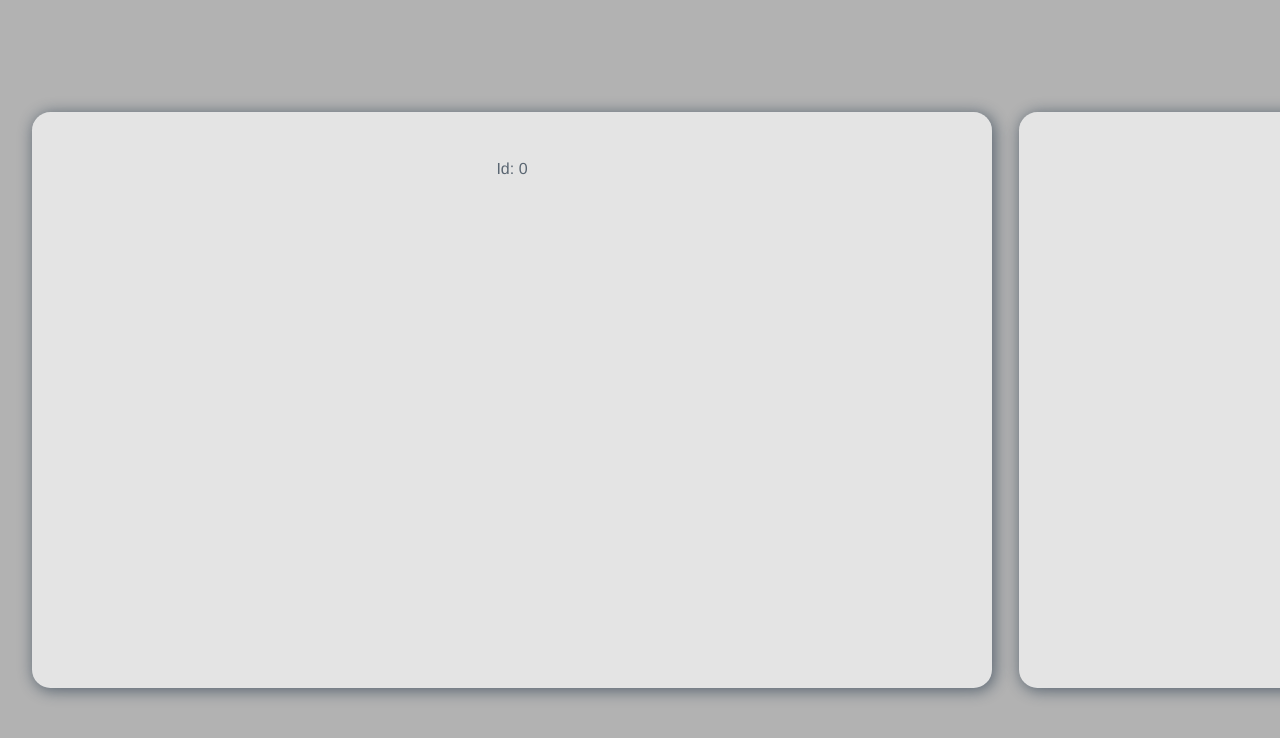
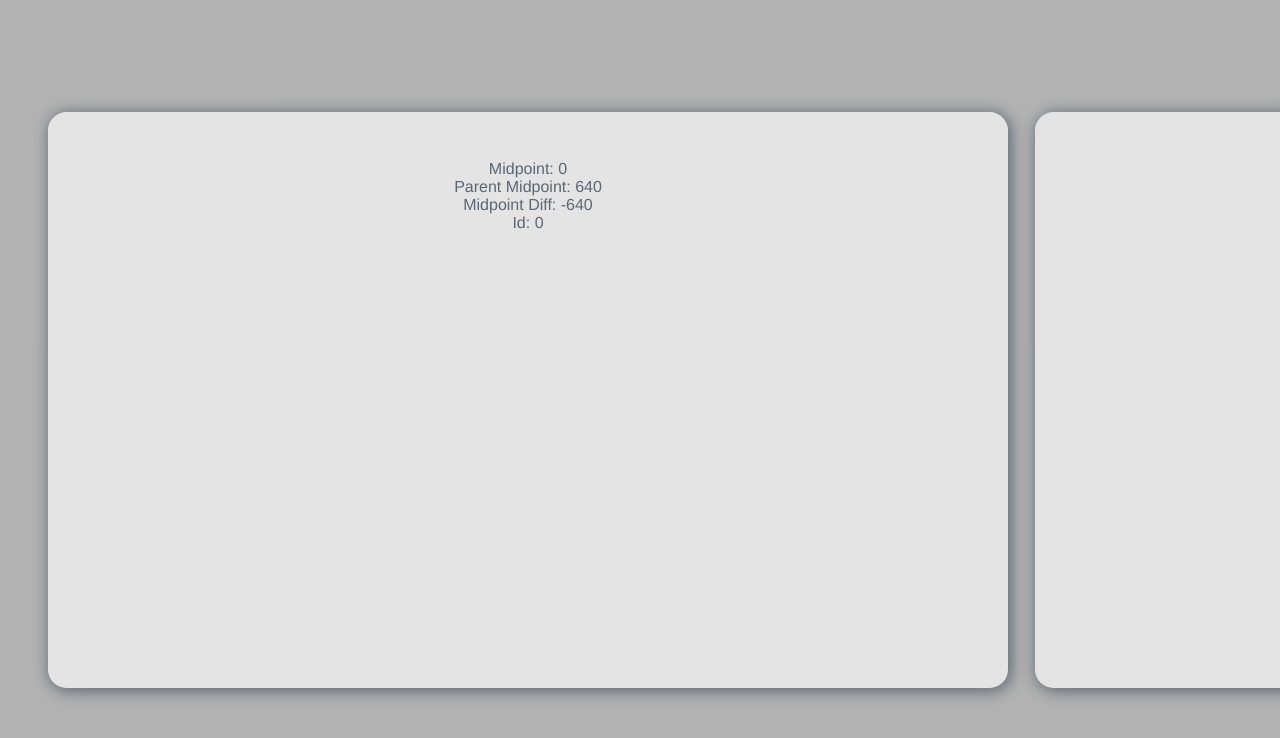
Before and after one commit to TheQuail13/vue-card-carousel, a Vue app: page / in a window 1280 px wide. Shown: the top 738 px of the page. Built offline with nearby package versions, Linux system fonts and the light colour scheme.

Commit message:
calc elem. nearest to screen midpoint

```diff
--- a/src/components/HelloWorld.vue
+++ b/src/components/HelloWorld.vue
@@ -8,49 +8,72 @@
       :is-touch="isTouch"
       @ontouch="handleTouch"
     ></Iteration>
+    <span>{{ closestToMiddle.cMainId }}</span>
   </div>
 </template>
 
 <script>
-import Iteration from './Iteration'
+import Iteration from "./Iteration";
 
 export default {
   components: {
     Iteration
   },
+
   props: {
     elements: {
       type: Array,
       required: true
     }
   },
-  data () {
+
+  data() {
     return {
       listToIterate: [],
       midpoint: 0,
       isTouch: false
-    }
+    };
   },
+
   methods: {
-    handleTouch (bool, dist) {
-      this.isTouch = !this.isTouch
+    handleTouch(bool, dist) {
+      this.isTouch = !this.isTouch;
       if (!bool) {
         // console.log(dist);
         // this.$el.scrollLeft = dist;
       }
     }
   },
-  mounted () {
-    const rect = this.$el.getBoundingClientRect()
-    this.midpoint = rect.width / 2 + rect.left
+
+  computed: {
+    closestToMiddle() {
+      if (this.listToIterate.length > 0) {
+        return this.listToIterate.reduce(
+          (acc, curr) =>
+            Math.abs(acc.distFromParentCenter) <
+            Math.abs(curr.distFromParentCenter)
+              ? acc
+              : curr,
+          {}
+        );
+      }
+      return {};
+    }
   },
-  created () {
+
+  mounted() {
+    const rect = this.$el.getBoundingClientRect();
+    this.midpoint = rect.width / 2 + rect.left;
+  },
+
+  created() {
     this.listToIterate = this.elements.map((row, index) => ({
       ...row,
-      cMainId: index
-    }))
+      cMainId: index,
+      distFromParentCenter: 0
+    }));
   }
-}
+};
 </script>
 
 <style scoped lang="scss">
@@ -78,7 +101,7 @@ export default {
 }
 
 .c-main:first-child {
-  margin-left: 2rem;
+  margin-left: 3rem;
 }
 
 // necessary for overflow not displaying right-padding
@@ -87,8 +110,8 @@ export default {
   content: "";
   display: block;
   position: absolute;
-  right: -2rem;
-  width: 2rem;
+  right: -3rem;
+  width: 3rem;
   height: 1px;
 }
 </style>
--- a/src/components/Iteration.vue
+++ b/src/components/Iteration.vue
@@ -1,8 +1,8 @@
 <template>
   <div :class="['c-main']" :style="topStyle">
-    <!-- <div>Midpoint: {{ midpoint }}</div>
+    <div>Midpoint: {{ midpoint }}</div>
     <div>Parent Midpoint: {{ parentMidPoint }}</div>
-    <div>Midpoint Diff: {{ midpointDist }}</div> -->
+    <div>Midpoint Diff: {{ midpointDist }}</div>
     <!-- <div>
       % From Parent Midpoint:
       {{ (percentFromParentMidpoint * 100).toFixed() }}%
@@ -35,7 +35,7 @@ export default {
     }
   },
 
-  data () {
+  data() {
     return {
       left: 0,
       top: 0,
@@ -43,70 +43,74 @@ export default {
       offSetTop: 0,
       midpoint: 0,
       screenWidth: 75
-    }
+    };
   },
 
   methods: {
-    callback (e) {
-      this.$emit('ontouch', true)
-      this.getCoords(e)
+    callback(e) {
+      console.log(this);
+      this.$emit("ontouch", true);
+      this.getCoords(e);
     },
-    endTouch () {
-      this.$emit('ontouch', false, this.midpointDist)
+    endTouch() {
+      this.$emit("ontouch", false, this.midpointDist);
+      console.log("Id: ", this.iterant.cMainId);
     },
-    getCoords (e) {
+    getCoords(e) {
       if (e) {
-        this.left = e.touches[0].clientX
-        this.top = e.touches[0].clientY
+        this.left = e.touches[0].clientX;
+        this.top = e.touches[0].clientY;
+        console.log();
       }
 
-      const rect = this.$el.getBoundingClientRect()
-      this.offSetTop = rect.top
-      this.offSetLeft = rect.left
-      this.midpoint = rect.width / 2 + rect.left
+      const rect = this.$el.getBoundingClientRect();
+      this.offSetTop = rect.top;
+      this.offSetLeft = rect.left;
+      this.midpoint = rect.width / 2 + rect.left;
+      this.iterant.distFromParentCenter = this.midpoint - this.parentMidPoint;
     }
   },
 
   computed: {
-    midpointDist () {
-      return this.midpoint - this.parentMidPoint
+    midpointDist() {
+      return this.midpoint - this.parentMidPoint;
     },
-    percentFromParentMidpoint () {
-      return Math.abs(this.midpointDist) / this.parentMidPoint
+    percentFromParentMidpoint() {
+      return Math.abs(this.midpointDist) / this.parentMidPoint;
     },
-    topStyle () {
+    topStyle() {
       if (this.percentFromParentMidpoint) {
         return {
           height: `${Math.max(1.1 - this.percentFromParentMidpoint * 0.5, 0.5) *
             100}vh`,
           opacity: `${Math.max(1.65 - this.percentFromParentMidpoint, 0.45)}`
-        }
+        };
       }
 
-      return null
+      return null;
     }
   },
 
-  mounted () {
-    this.$el.addEventListener('touchstart', this.callback, false)
-    this.$el.addEventListener('touchmove', this.callback, false)
-    this.$el.addEventListener('touchend', this.endTouch, false)
+  mounted() {
+    this.$el.addEventListener("touchstart", this.callback, false);
+    this.$el.addEventListener("touchmove", this.callback, false);
+    this.$el.addEventListener("touchend", this.endTouch, false);
   },
 
-  destroyed () {
-    this.$el.removeEventListener('touchstart', this.callback, false)
-    this.$el.removeEventListener('touchmove', this.callback, false)
-    this.$el.removeEventListener('touchend', this.endTouch, false)
+  destroyed() {
+    this.$el.removeEventListener("touchstart", this.callback, false);
+    this.$el.removeEventListener("touchmove", this.callback, false);
+    this.$el.removeEventListener("touchend", this.endTouch, false);
   },
 
   watch: {
-    isTouch () {
+    isTouch() {
       if (this.isTouch) {
-        this.getCoords()
+        this.getCoords();
       }
     }
   }
-}
+};
 </script>
 
 <style lang="scss" scoped>
```
